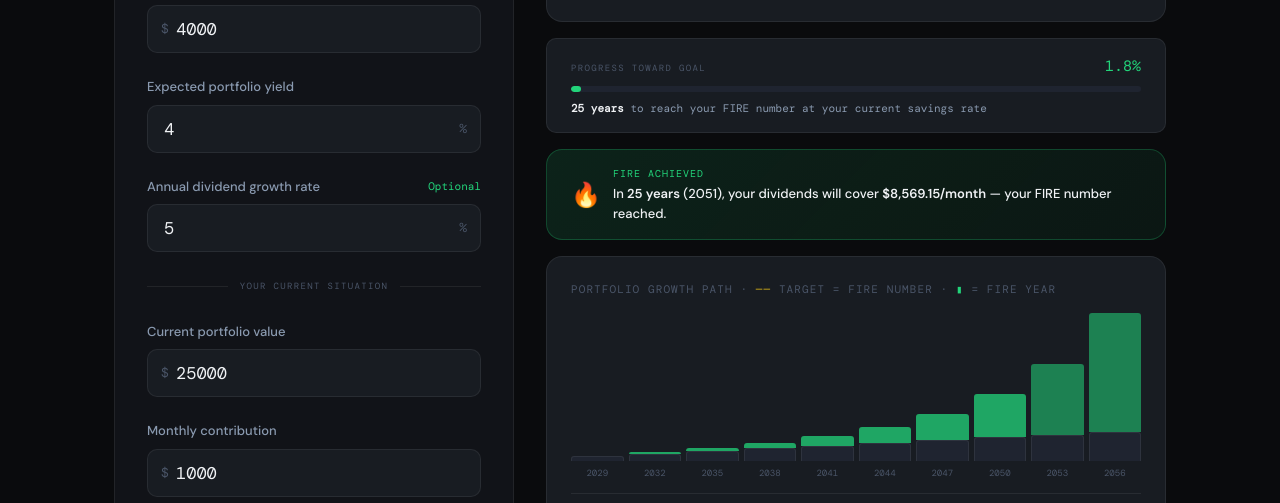
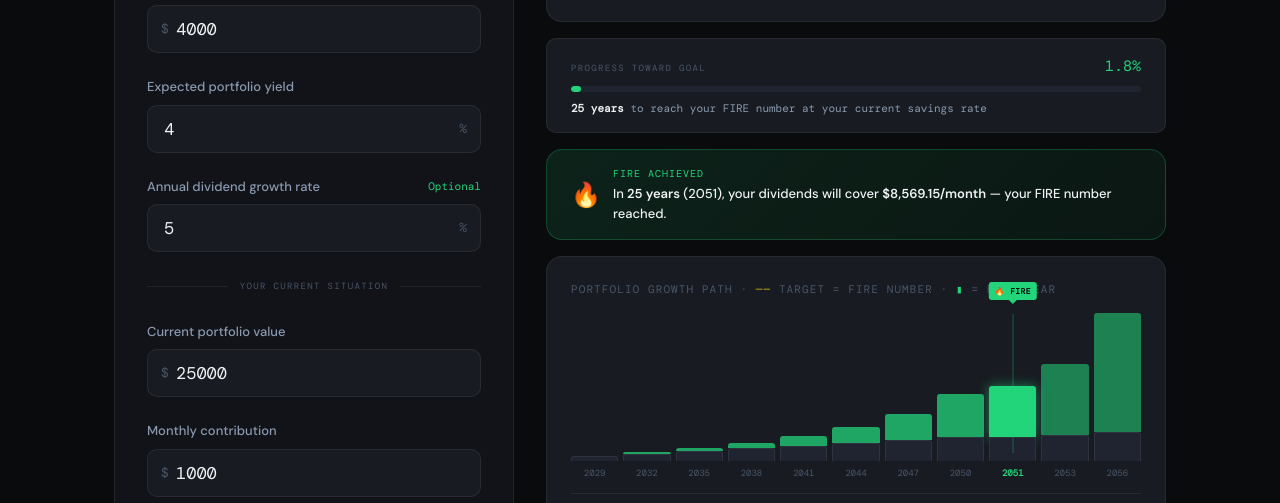
Before and after one commit to bevisslovensko-rgb/divsprout, a plain HTML site: page calculators/fire/index.html in a window 1280 px wide. Shown: the part 444-947 px from the top of the page. Drawn offline with nearby package versions, Linux system fonts and the light colour scheme; a web font is replaced by a local one.

Commit message:
fix: FIRE chart always shows FIRE year bar (odd-year filter bug)

```diff
--- a/calculators/fire/index.html
+++ b/calculators/fire/index.html
@@ -1084,9 +1084,11 @@
     const MAX_SHOW = 30;
     const years = Math.min(r.fireYear ? r.fireYear + 5 : MAX_SHOW, MAX_SHOW);
     const data = yearlyData.slice(0, years + 1).filter((d, i) => {
-      if (years <= 10) return i > 0;
-      if (years <= 20) return i > 0 && (i % 2 === 0 || i === years);
-      return i > 0 && (i % 3 === 0 || i === years);
+      if (i === 0) return false;
+      if (r.fireYear && i === r.fireYear) return true;   // always show FIRE year bar
+      if (years <= 10) return true;
+      if (years <= 20) return i % 2 === 0 || i === years;
+      return i % 3 === 0 || i === years;
     });
 
     const maxVal = Math.max(...data.map(d => d.portfolio), fireNumberToday) * 1.08;
```
